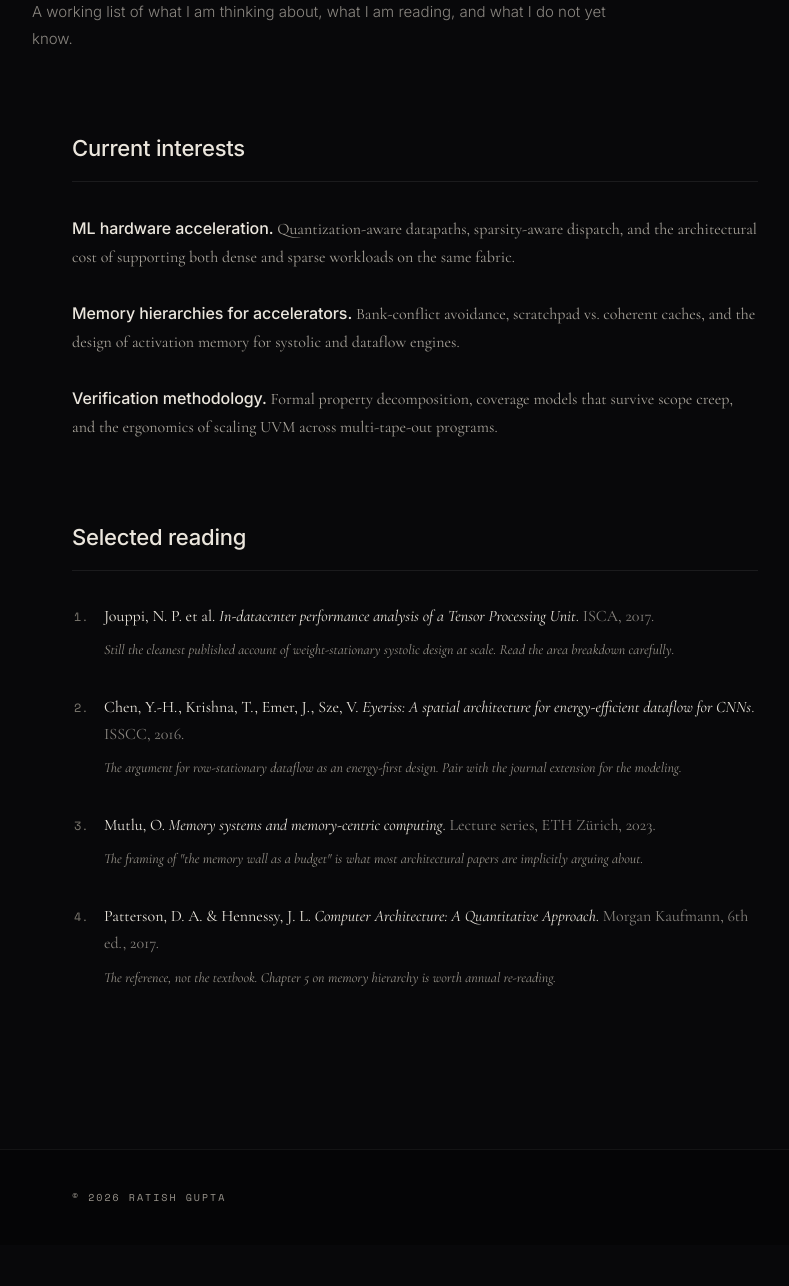
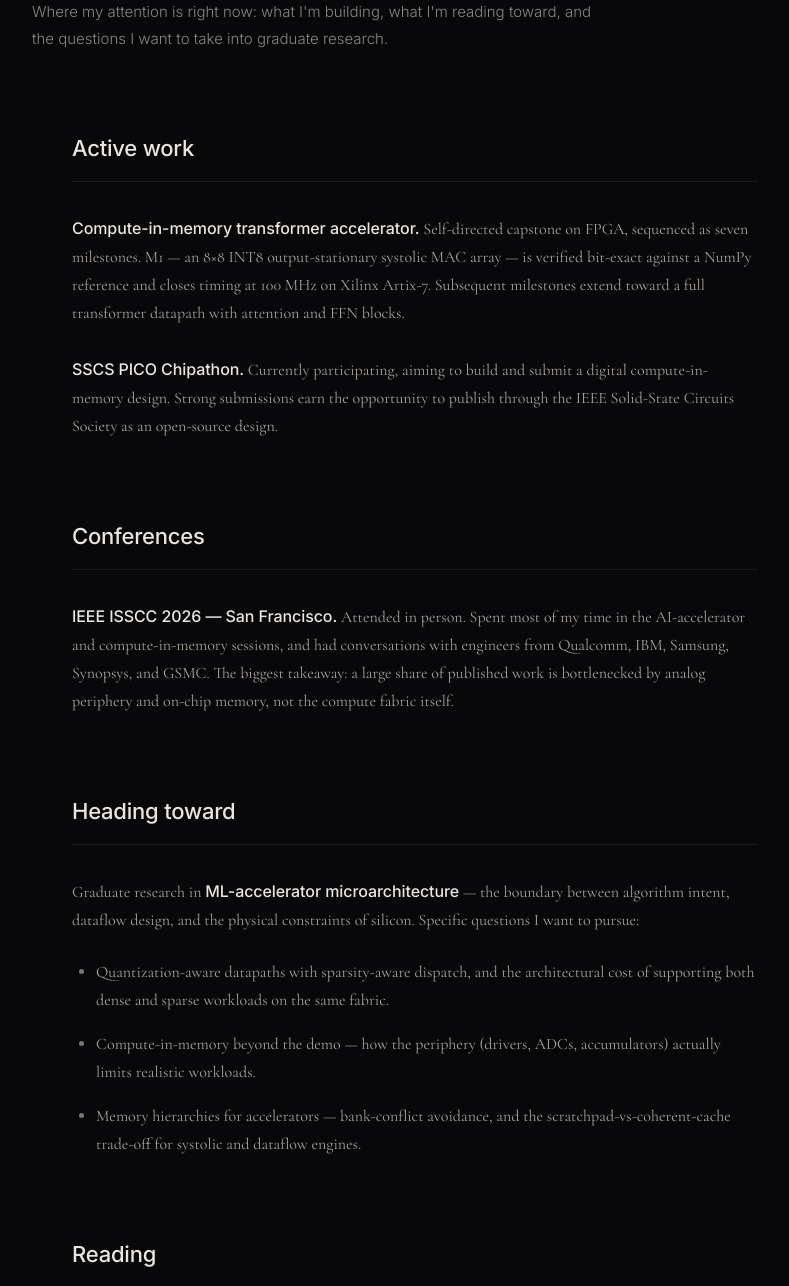
Before and after one commit to ratshgupta-guptar76/portfolio-website-astro, an Astro site: page /research in a window 1280 px wide. Shown: the part 423-1709 px from the top of the page, without its empty margins (32-821 px from the left). Before the commit the page ends 1668 px from the top, so only its background shows below. Built offline with nearby package versions, Linux system fonts and the light colour scheme; Astro itself is replaced by a stand-in of ours.

Commit message:
Update research.astro

```diff
--- a/src/pages/research.astro
+++ b/src/pages/research.astro
@@ -3,25 +3,55 @@ import BaseLayout from '../layouts/BaseLayout.astro';
 import { PageHeader } from '../app/components/ui/PageHeader';
 ---
 
-<BaseLayout title="Research | Ratish Gupta" description="Research interests and current reading — ML hardware acceleration, accelerator memory hierarchies, and verification methodology, with selected papers.">
-  <PageHeader client:load kicker="Research" title="Interests & Reading" lede="A working list of what I am thinking about, what I am reading, and what I do not yet know." back={{ to: '/', label: 'Back to Home' }} />
+<BaseLayout
+  title="Research | Ratish Gupta"
+  description="Active work — a compute-in-memory transformer accelerator on FPGA, the SSCS PICO Chipathon, and notes from ISSCC 2026."
+>
+  <PageHeader
+    client:load
+    kicker="Research"
+    title="Interests & Active Work"
+    lede="Where my attention is right now: what I'm building, what I'm reading toward, and the questions I want to take into graduate research."
+    back={{ to: '/', label: 'Back to Home' }}
+  />
   <section class="max-w-[1200px] mx-auto px-6 md:px-12 lg:px-16 pb-24 md:pb-40">
     <div class="max-w-[68ch] flex flex-col gap-20">
       <div>
-        <h2 class="font-sans text-[22px] text-[#ebe6dd] tracking-[-0.01em] pb-4 mb-8 border-b border-white/[0.08]">Current interests</h2>
+        <h2 class="font-sans text-[22px] text-[#ebe6dd] tracking-[-0.01em] pb-4 mb-8 border-b border-white/[0.08]">Active work</h2>
         <ul class="flex flex-col gap-7 font-serif text-[16px] text-[#a8a39a] leading-[1.75]">
-          <li><span class="font-sans text-[#ebe6dd] font-medium tracking-[-0.005em]">ML hardware acceleration.</span> Quantization-aware datapaths, sparsity-aware dispatch, and the architectural cost of supporting both dense and sparse workloads on the same fabric.</li>
-          <li><span class="font-sans text-[#ebe6dd] font-medium tracking-[-0.005em]">Memory hierarchies for accelerators.</span> Bank-conflict avoidance, scratchpad vs. coherent caches, and the design of activation memory for systolic and dataflow engines.</li>
-          <li><span class="font-sans text-[#ebe6dd] font-medium tracking-[-0.005em]">Verification methodology.</span> Formal property decomposition, coverage models that survive scope creep, and the ergonomics of scaling UVM across multi-tape-out programs.</li>
+          <li><span class="font-sans text-[#ebe6dd] font-medium tracking-[-0.005em]">Compute-in-memory transformer accelerator.</span> Self-directed capstone on FPGA, sequenced as seven milestones. M1 — an 8×8 INT8 output-stationary systolic MAC array — is verified bit-exact against a NumPy reference and closes timing at 100 MHz on Xilinx Artix-7. Subsequent milestones extend toward a full transformer datapath with attention and FFN blocks.</li>
+          <li><span class="font-sans text-[#ebe6dd] font-medium tracking-[-0.005em]">SSCS PICO Chipathon.</span> Currently participating, aiming to build and submit a digital compute-in-memory design. Strong submissions earn the opportunity to publish through the IEEE Solid-State Circuits Society as an open-source design.</li>
         </ul>
       </div>
+
       <div>
-        <h2 class="font-sans text-[22px] text-[#ebe6dd] tracking-[-0.01em] pb-4 mb-8 border-b border-white/[0.08]">Selected reading</h2>
+        <h2 class="font-sans text-[22px] text-[#ebe6dd] tracking-[-0.01em] pb-4 mb-8 border-b border-white/[0.08]">Conferences</h2>
+        <ul class="flex flex-col gap-7 font-serif text-[16px] text-[#a8a39a] leading-[1.75]">
+          <li><span class="font-sans text-[#ebe6dd] font-medium tracking-[-0.005em]">IEEE ISSCC 2026 — San Francisco.</span> Attended in person. Spent most of my time in the AI-accelerator and compute-in-memory sessions, and had conversations with engineers from Qualcomm, IBM, Samsung, Synopsys, and GSMC. The biggest takeaway: a large share of published work is bottlenecked by analog periphery and on-chip memory, not the compute fabric itself.</li>
+        </ul>
+      </div>
+
+      <div>
+        <h2 class="font-sans text-[22px] text-[#ebe6dd] tracking-[-0.01em] pb-4 mb-8 border-b border-white/[0.08]">Heading toward</h2>
+        <p class="font-serif text-[16px] text-[#a8a39a] leading-[1.75]">Graduate research in <span class="font-sans text-[#ebe6dd] font-medium tracking-[-0.005em]">ML-accelerator microarchitecture</span> — the boundary between algorithm intent, dataflow design, and the physical constraints of silicon. Specific questions I want to pursue:</p>
+        <ul class="flex flex-col gap-4 font-serif text-[16px] text-[#a8a39a] leading-[1.75] mt-6 list-disc pl-6 marker:text-[#7a766e]">
+          <li>Quantization-aware datapaths with sparsity-aware dispatch, and the architectural cost of supporting both dense and sparse workloads on the same fabric.</li>
+          <li>Compute-in-memory beyond the demo — how the periphery (drivers, ADCs, accumulators) actually limits realistic workloads.</li>
+          <li>Memory hierarchies for accelerators — bank-conflict avoidance, and the scratchpad-vs-coherent-cache trade-off for systolic and dataflow engines.</li>
+        </ul>
+      </div>
+
+      <div>
+        <h2 class="font-sans text-[22px] text-[#ebe6dd] tracking-[-0.01em] pb-4 mb-8 border-b border-white/[0.08]">Reading</h2>
         <ol class="flex flex-col gap-8 list-decimal pl-6 marker:font-mono marker:text-[#7a766e] marker:text-[12px]">
-          <li class="pl-2"><p class="font-serif text-[16px] text-[#cfc9bf] leading-[1.7]"><span class="text-[#ebe6dd]">Jouppi, N. P. et al.</span> <em class="text-[#ebe6dd]">In-datacenter performance analysis of a Tensor Processing Unit</em>. <span class="text-[#8a8680]">ISCA, 2017.</span></p><p class="font-serif text-[14px] text-[#9a958c] italic leading-[1.7] mt-2">Still the cleanest published account of weight-stationary systolic design at scale. Read the area breakdown carefully.</p></li>
-          <li class="pl-2"><p class="font-serif text-[16px] text-[#cfc9bf] leading-[1.7]"><span class="text-[#ebe6dd]">Chen, Y.-H., Krishna, T., Emer, J., Sze, V.</span> <em class="text-[#ebe6dd]">Eyeriss: A spatial architecture for energy-efficient dataflow for CNNs</em>. <span class="text-[#8a8680]">ISSCC, 2016.</span></p><p class="font-serif text-[14px] text-[#9a958c] italic leading-[1.7] mt-2">The argument for row-stationary dataflow as an energy-first design. Pair with the journal extension for the modeling.</p></li>
-          <li class="pl-2"><p class="font-serif text-[16px] text-[#cfc9bf] leading-[1.7]"><span class="text-[#ebe6dd]">Mutlu, O.</span> <em class="text-[#ebe6dd]">Memory systems and memory-centric computing</em>. <span class="text-[#8a8680]">Lecture series, ETH Zürich, 2023.</span></p><p class="font-serif text-[14px] text-[#9a958c] italic leading-[1.7] mt-2">The framing of "the memory wall as a budget" is what most architectural papers are implicitly arguing about.</p></li>
-          <li class="pl-2"><p class="font-serif text-[16px] text-[#cfc9bf] leading-[1.7]"><span class="text-[#ebe6dd]">Patterson, D. A. &amp; Hennessy, J. L.</span> <em class="text-[#ebe6dd]">Computer Architecture: A Quantitative Approach</em>. <span class="text-[#8a8680]">Morgan Kaufmann, 6th ed., 2017.</span></p><p class="font-serif text-[14px] text-[#9a958c] italic leading-[1.7] mt-2">The reference, not the textbook. Chapter 5 on memory hierarchy is worth annual re-reading.</p></li>
+          <li class="pl-2">
+            <p class="font-serif text-[16px] text-[#cfc9bf] leading-[1.7]">
+              <span class="text-[#ebe6dd]">Spear, C. &amp; Tumbush, G.</span>
+              <em class="text-[#ebe6dd]">SystemVerilog for Verification</em>.
+              <span class="text-[#8a8680]">Springer, 3rd ed., 2012.</span>
+            </p>
+            <p class="font-serif text-[14px] text-[#9a958c] italic leading-[1.7] mt-2">Most of my verification flow is cocotb in Python — this is the SystemVerilog-side context I'm filling in. SVA, randomization, coverage, and the constructs that don't naturally show up through a Python harness.</p>
+          </li>
         </ol>
       </div>
     </div>
```
